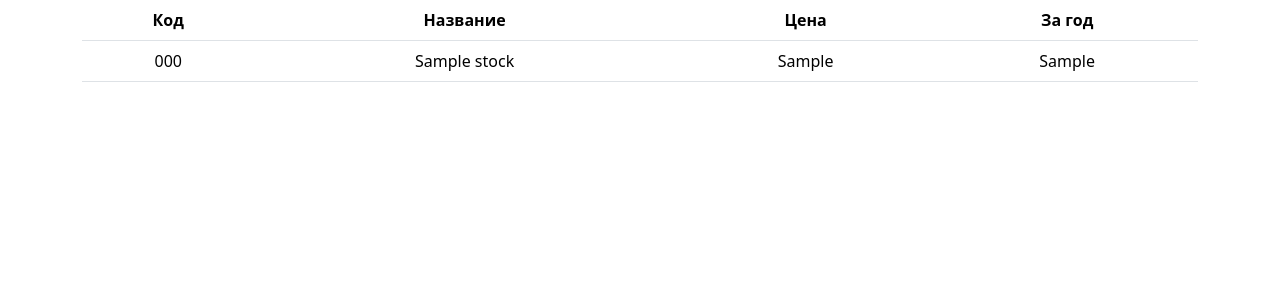
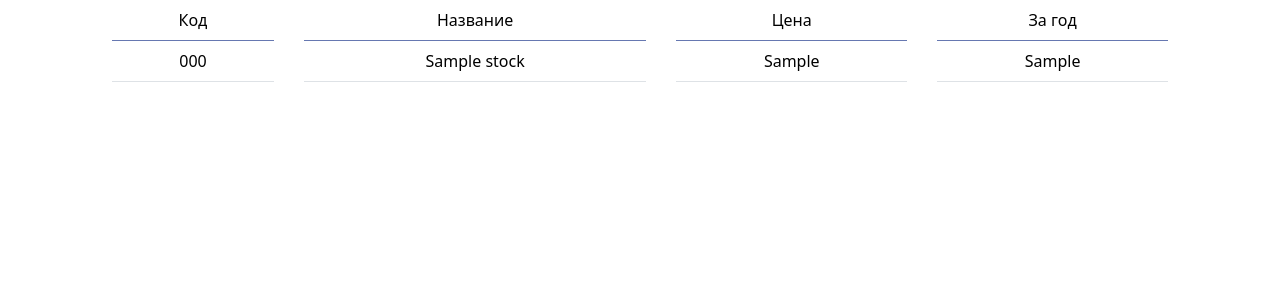
Before and after one commit to TimaOG/SIPI, a Flask app: page /stoks in a window 1280 px wide. Shown: the part 56-356 px from the top of the page. Run offline with Flask 3, Linux system fonts and the light colour scheme; tables that the repository leaves empty hold one stand-in row (values such as "Sample post"); data that the repository does not hold is empty.

Commit message:
+ style table

```diff
--- a/site_server/static/css/style.css
+++ b/site_server/static/css/style.css
@@ -344,3 +344,18 @@ ul.timeline li {
     display: table;
     margin: 0 auto;
 }
+
+th {
+    font-weight: normal;
+    border-bottom: 2px solid #6678b1;
+    border-right: 30px solid white;
+    border-left: 30px solid white;
+    color: #039;
+    padding: 8px 2px;
+  }
+  td {
+    border-right: 30px solid white;
+    border-left: 30px solid white;
+    color: #669;
+    padding: 12px 2px;
+  }
--- a/site_server/templates/analiz.html
+++ b/site_server/templates/analiz.html
@@ -52,7 +52,7 @@
                                 Apple
                             </td>
                             <td>
-                                <input class="form-check-input" type="checkbox" value="" id="flexCheckDefault">
+                                <input class="form-check-input" type="checkbox" value="" id="flexCheckDefaultt">
                             </td>
                         </tr>
                     </li>
@@ -63,7 +63,7 @@
                                 Apple
                             </td>
                             <td>
-                                <input class="form-check-input" type="checkbox" value="" id="flexCheckDefault">
+                                <input class="form-check-input" type="checkbox" value="" id="flexCheckDefaultt">
                             </td>
                         </tr>
                     </li>
@@ -74,7 +74,7 @@
                                 Apple
                             </td>
                             <td>
-                                <input class="form-check-input" type="checkbox" value="" id="flexCheckDefault">
+                                <input class="form-check-input" type="checkbox" value="" id="flexCheckDefaultt">
                             </td>
                         </tr>
                     </li>
```
